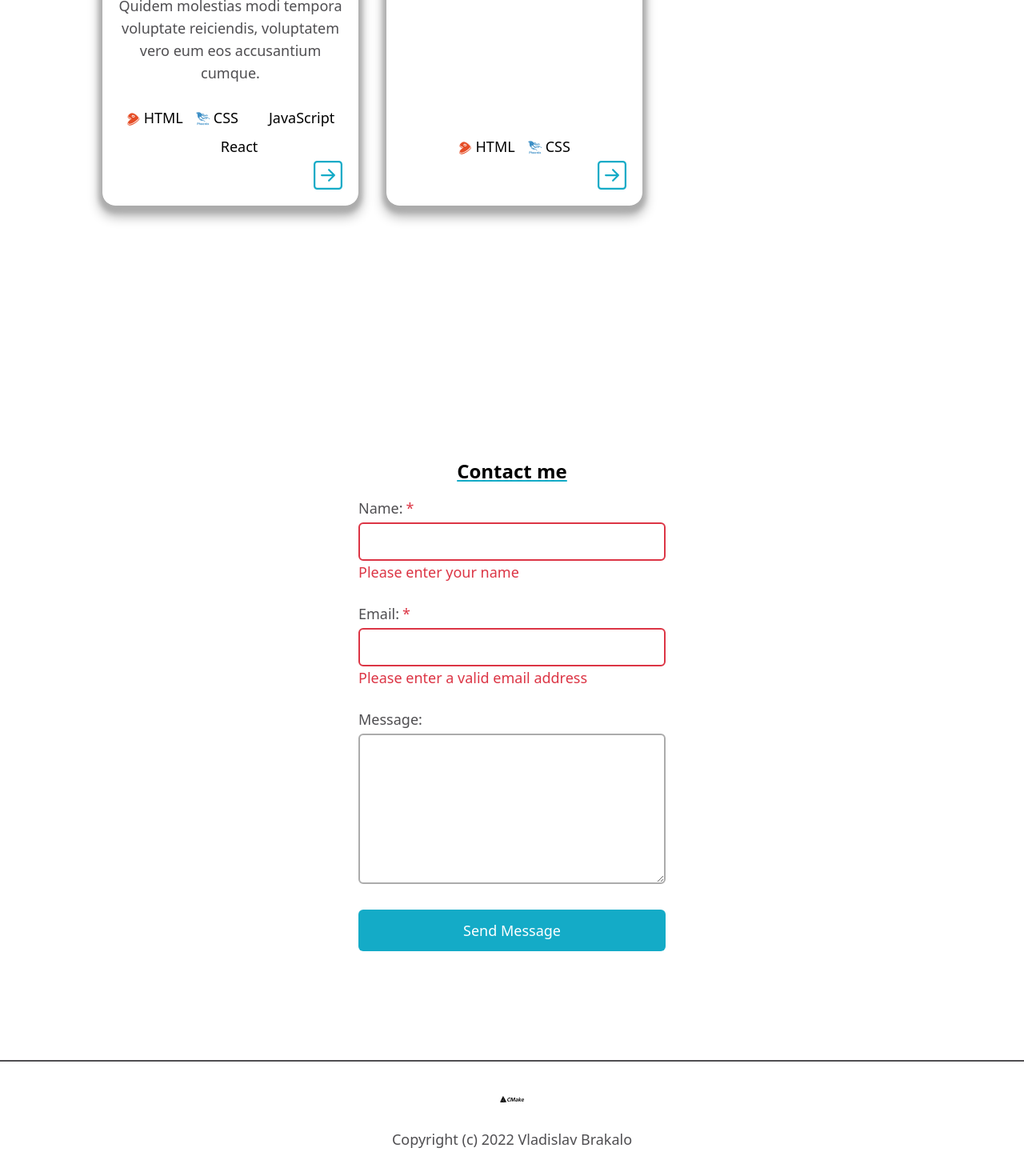
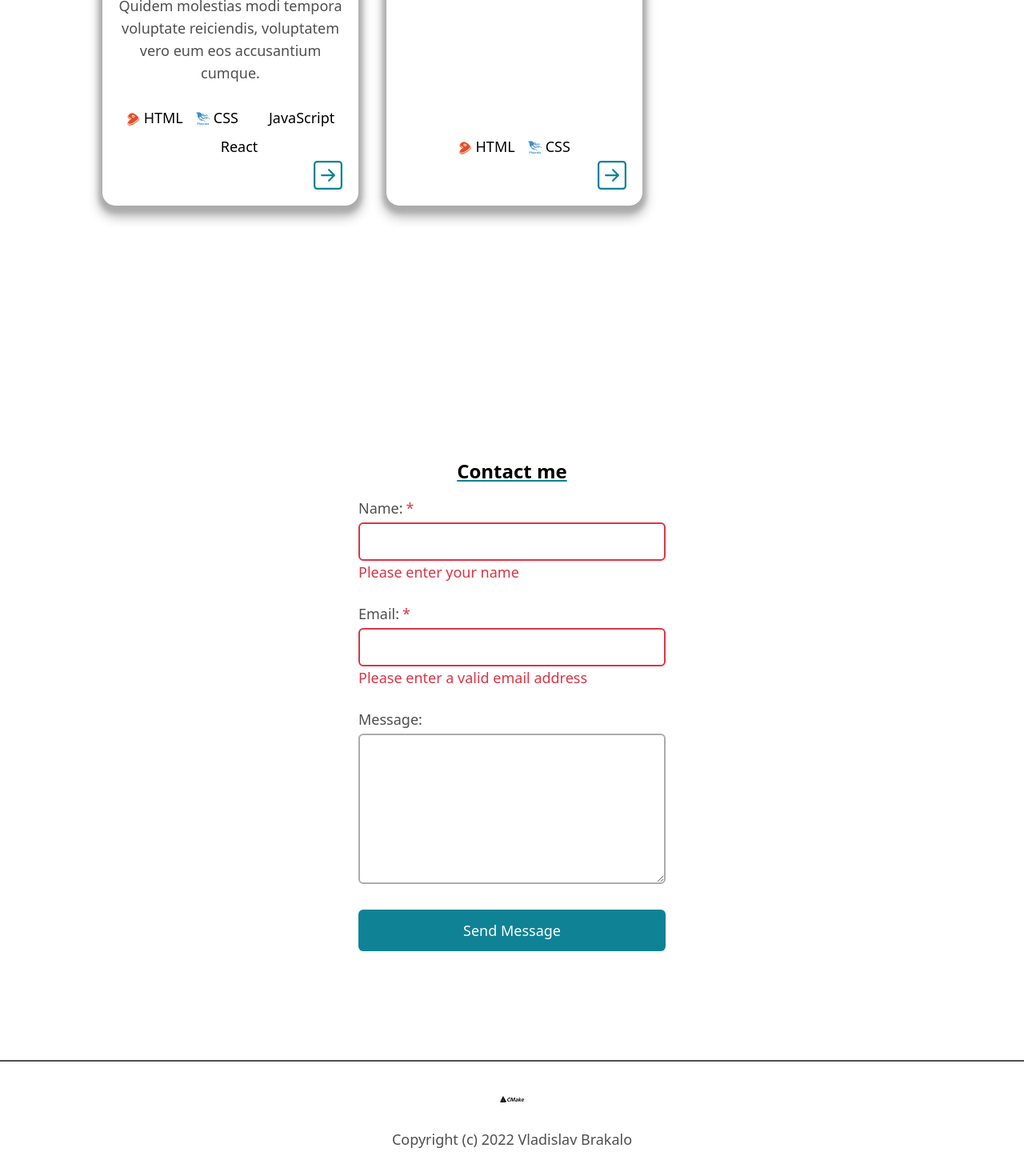
Before and after one commit to VladBrok/personal-site, a React (Vite) app: page / in a window 1280 px wide. Shown: the part 1243-2713 px from the top of the page at 80% size. Built offline with nearby package versions, Linux system fonts and the light colour scheme.

Commit message:
Increase color contrast

```diff
--- a/src/components/App.jsx
+++ b/src/components/App.jsx
@@ -31,7 +31,7 @@ export default function App() {
     <>
       <header className="text-min-lg text-contrast fixed top-0 left-0 z-30 flex w-full items-center justify-between bg-white p-2 shadow-md dark:bg-darkgray dark:shadow-slate sm:items-baseline sm:p-4 md:p-5">
         <a href="/">
-          Vlad<span className="text-blue">Brok</span>
+          Vlad<span className="text-highlight">Brok</span>
         </a>
         <ThemeSelect onChange={handleThemeChange} value={theme} />
         <Menu items={MENU_ITEMS} />
--- a/src/components/Arrow.jsx
+++ b/src/components/Arrow.jsx
@@ -3,7 +3,7 @@ import { BsArrowRightSquare } from "react-icons/bs";
 export default function Arrow({ text, onClick }) {
   return (
     <button
-      className="button-like mt-auto mb-3 mr-3 self-end text-4xl text-blue sm:mb-5 sm:mr-5"
+      className="button-like text-highlight mt-auto mb-3 mr-3 self-end text-4xl sm:mb-5 sm:mr-5"
       onClick={onClick}
     >
       <BsArrowRightSquare />
--- a/src/components/InputContainer.jsx
+++ b/src/components/InputContainer.jsx
@@ -19,7 +19,7 @@ export default function InputContainer({
         name: id,
         required,
       })}
-      <p className="invisible mb-4 text-red peer-invalid:visible md:mb-6">
+      <p className="text-danger invisible mb-4 peer-invalid:visible md:mb-6">
         {errorMessage}
       </p>
     </div>
--- a/src/components/Label.jsx
+++ b/src/components/Label.jsx
@@ -4,7 +4,7 @@ export default function Label({ htmlFor, required, children }) {
       {children}
       {required && (
         <abbr
-          className="pl-1 text-red no-underline"
+          className="text-danger pl-1 no-underline"
           title="required"
           aria-label="required"
         >
--- a/src/components/MenuItem.jsx
+++ b/src/components/MenuItem.jsx
@@ -4,7 +4,7 @@ export default function MenuItem({ name, onClick, offset = -75 }) {
   return (
     <li>
       <Link
-        className="inline-block p-4 capitalize hover:cursor-pointer hover:text-blue hover:underline sm:py-0"
+        className="hover:text-highlight inline-block p-4 capitalize hover:cursor-pointer hover:underline sm:py-0"
         to={name}
         smooth={true}
         offset={offset}
--- a/src/components/Notification.jsx
+++ b/src/components/Notification.jsx
@@ -16,7 +16,9 @@ export default function Notification({ isError, onClose, children }) {
     };
   }
 
-  const colors = isError ? "bg-red shadow-red" : "bg-blue shadow-blue";
+  const colors = isError
+    ? "bg-danger shadow-danger"
+    : "bg-highlight shadow-highlight";
 
   return (
     <div
--- a/src/index.css
+++ b/src/index.css
@@ -26,15 +26,15 @@
   }
 
   .button-like {
-    @apply hover:cursor-pointer hover:[filter:brightness(115%)] active:scale-95 disabled:cursor-default disabled:opacity-60 disabled:filter-none disabled:active:scale-100;
+    @apply hover:cursor-pointer hover:[filter:brightness(120%)] active:scale-95 disabled:cursor-default disabled:opacity-60 disabled:filter-none disabled:active:scale-100;
   }
 
   .button {
-    @apply button-like my-6 block w-full rounded-md bg-blue px-3 py-2 text-center text-white hover:shadow-sm hover:shadow-blue disabled:shadow-none dark:text-darkgray md:my-10 md:py-3 md:px-4;
+    @apply button-like bg-highlight hover:shadow-highlight my-6 block w-full rounded-md px-3 py-2 text-center text-white hover:shadow-sm disabled:shadow-none dark:text-darkgray md:my-10 md:py-3 md:px-4;
   }
 
   .input {
-    @apply text-contrast mt-1 block w-full rounded-md border-2 border-lightgray p-1 invalid:border-red dark:border-opacity-0 dark:bg-lightslate dark:invalid:border-red md:py-2 md:px-3;
+    @apply text-contrast invalid:border-danger mt-1 block w-full rounded-md border-2 border-lightgray p-1 dark:border-opacity-0 dark:bg-lightslate md:py-2 md:px-3;
   }
 }
 
@@ -56,8 +56,36 @@
     @apply text-black dark:text-light;
   }
 
+  .text-highlight {
+    @apply text-blue dark:text-lightblue;
+  }
+
   .bg-contrast {
     @apply bg-white dark:bg-darkgray;
+  }
+
+  .bg-highlight {
+    @apply bg-blue dark:bg-lightblue;
+  }
+
+  .shadow-highlight {
+    @apply shadow-blue dark:shadow-lightblue;
+  }
+
+  .text-danger {
+    @apply text-red dark:text-lightred;
+  }
+
+  .bg-danger {
+    @apply bg-red dark:bg-lightred;
+  }
+
+  .shadow-danger {
+    @apply shadow-red dark:shadow-lightred;
+  }
+
+  .border-danger {
+    @apply border-red dark:border-lightred;
   }
 
   .text-min-base {
@@ -77,7 +105,7 @@
   }
 
   .header {
-    @apply text-contrast underline decoration-blue underline-offset-2;
+    @apply text-contrast underline decoration-blue underline-offset-2 dark:decoration-lightblue;
   }
 
   .select-icon {
--- a/tailwind.config.js
+++ b/tailwind.config.js
@@ -4,7 +4,8 @@ module.exports = {
   darkMode: "class",
   theme: {
     colors: {
-      blue: "#14ABC7",
+      blue: "#0F8296",
+      lightblue: "#14ABC7",
       white: "#FFF",
       gray: "#4F4E51",
       lightgray: "#ACACAC",
@@ -14,6 +15,7 @@ module.exports = {
       light: "#E2E8F0",
       black: "#000",
       red: "#DC3545",
+      lightred: "#E25A68",
     },
     extend: {
       screens: {
```
